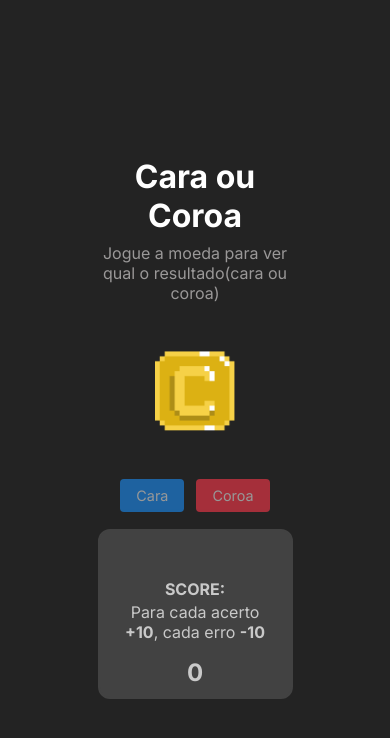
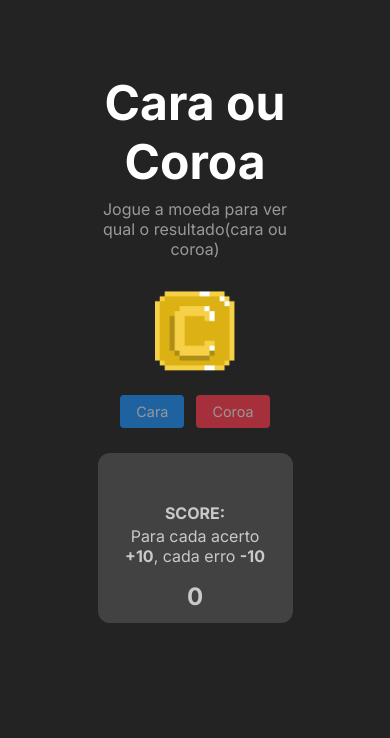
Before and after one commit to Drei08/projeto-cara-coroa, a plain HTML site: page index.html in a window 390 px wide. Drawn offline with Linux system fonts and the light colour scheme.

Commit message:
config screen responsive

```diff
--- a/index.css
+++ b/index.css
@@ -162,25 +162,28 @@ button:hover{
 
 @media only screen and (max-width: 600px) {
 
-    h1 {
-    font-size: 2rem;
-    margin-top: 2rem;
-  }
-
     .container{
+        margin-top: 0.50rem;
         width: 100%;
-        margin-top: 4rem;
     }
 
   .card {
     width: 100%;
-    margin-top: 4.5rem;
+    margin-top: 5rem;
     padding: 1rem;
+  }
+
+  h1{
+    margin-top: 0.25rem;
   }
 
   img {
     width: 80px;
     height: 80px;
+  }
+
+  .container-img{
+    margin-top: 2rem;
   }
 
   .buttoncara,
@@ -189,11 +192,12 @@ button:hover{
     font-size: 0.9rem;
   }
 
+  .button-flex {
+    margin-top: 1.5rem;
+    gap: 0.75rem;
+  }
+
   .span-p {
     font-size: 1.5rem;
   }
-
-  .button-flex {
-    gap: 0.75rem;
-  }
 }
```
